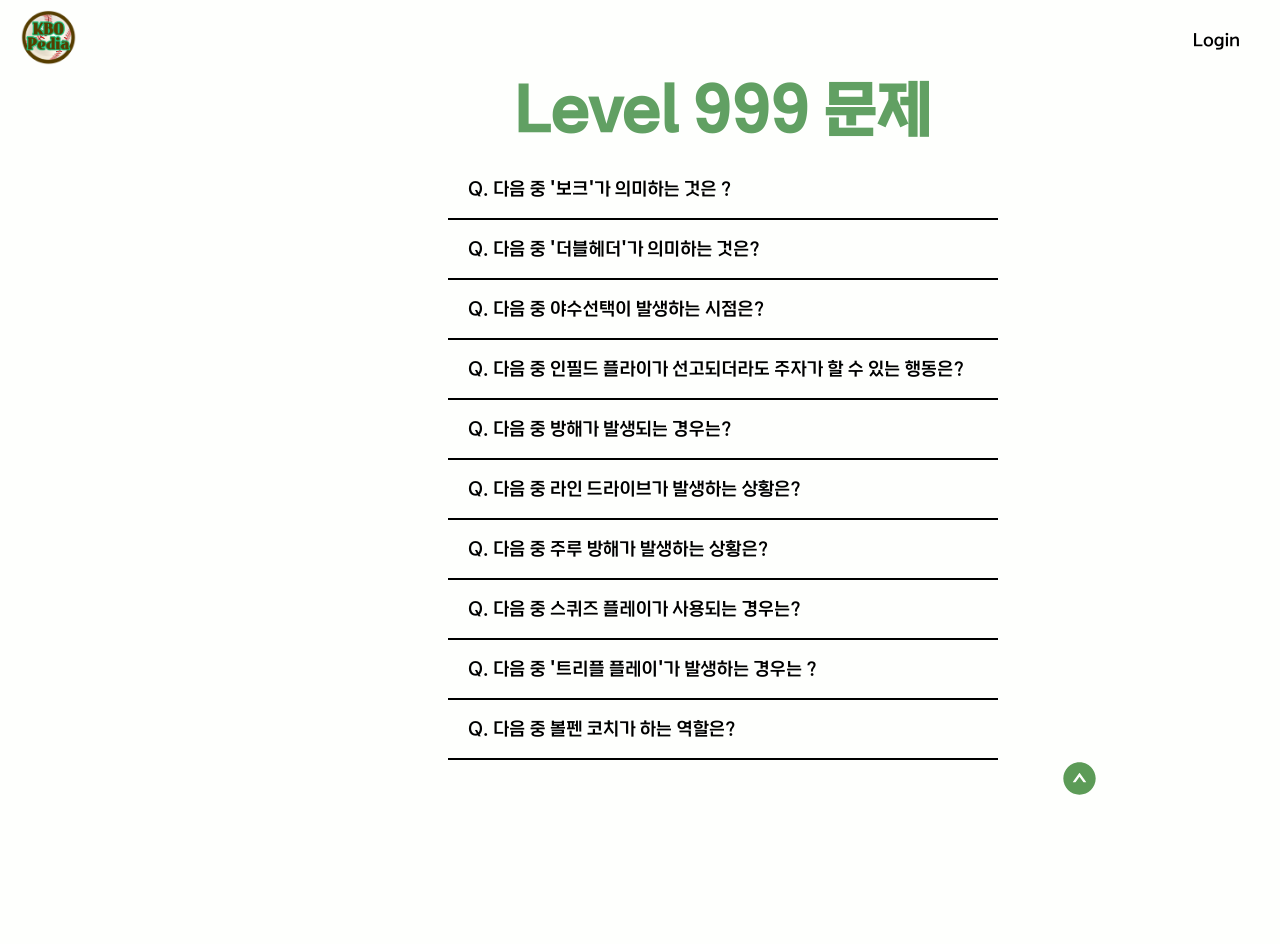
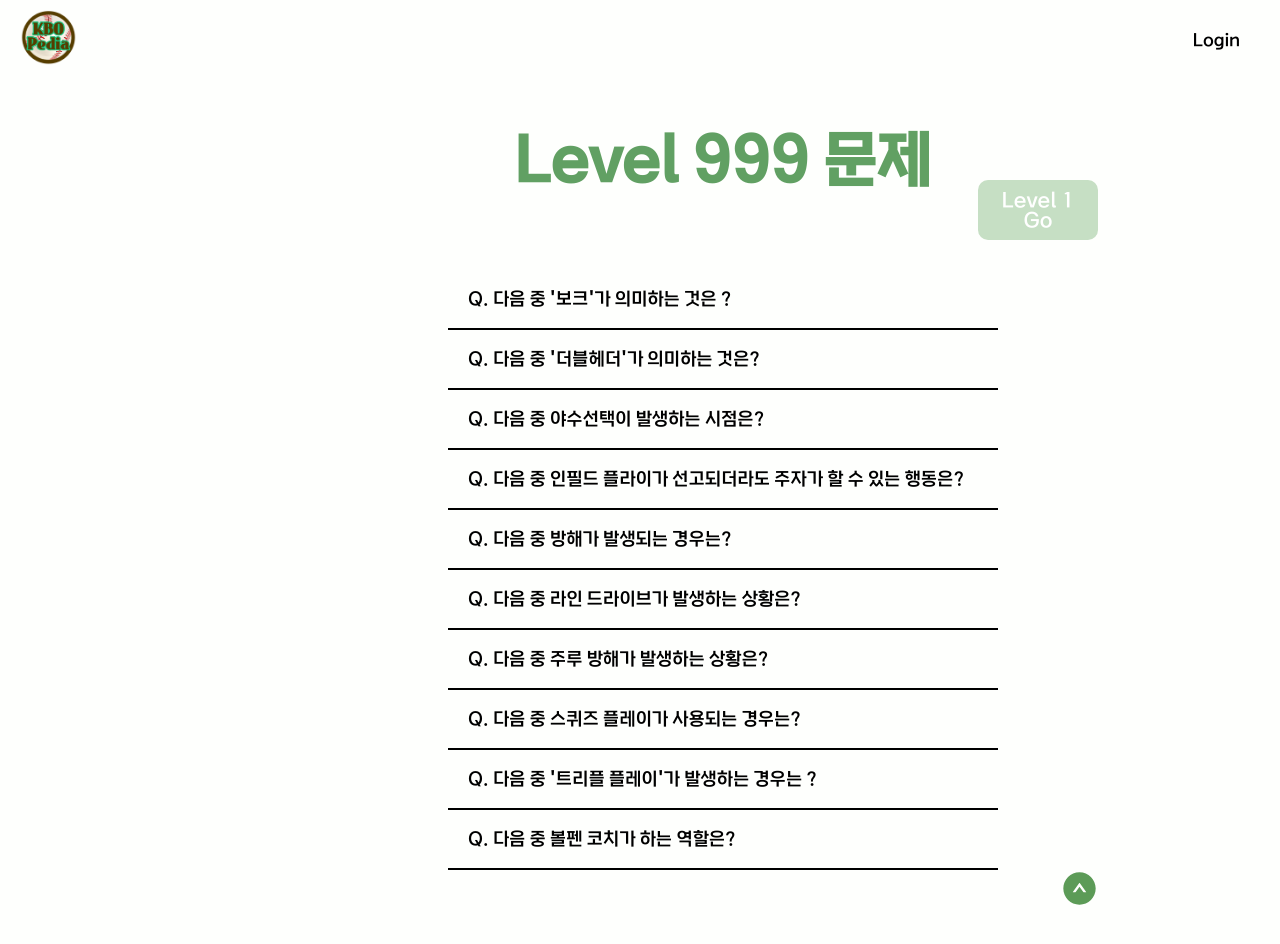
Before and after one commit to rnjsdpwls/Kbopedia, a React (Create React App) app in the folder KBO_FRONT/: page /quiz/deep in a window 1280 px wide. Before the commit the page ends 834 px from the top, so only its background shows below. Built offline with nearby package versions, Linux system fonts and the light colour scheme.

Commit message:
refactor: QuizList CSS 수정 및 레벨 이동 기능  추가

```diff
--- a/KBO_FRONT/src/components/pages/Quiz/QuizList.tsx
+++ b/KBO_FRONT/src/components/pages/Quiz/QuizList.tsx
@@ -1,5 +1,5 @@
 import React, { useState, useEffect } from 'react';
-import { QuizListContainer, QuizTitle, QuizLeveltitle,BtnMoveTop } from './StyleQuizList';
+import { QuizListContainer, QuizTitle, QuizLevel, QuizLeveltitle, QuizCompleted, BtnMoveTop } from './StyleQuizList';
 import QuizDummy from '../../../db/quizData.json';
 import { Link } from 'react-router-dom';
 import { AiFillUpCircle } from "react-icons/ai";
@@ -21,38 +21,50 @@ export default function QuizList({ level }: QuizPageProps) {
     window.scrollTo({ top: 0, behavior: 'smooth' });
   };
 
+
   const [completedQuizzes, setCompletedQuizzes] = useState<number[]>([]);
 
   useEffect(() => {
-    // 컴포넌트가 처음 렌더링될 때 완료된 퀴즈 목록을 확인하고 상태를 설정
     const savedCompletedQuizzes = localStorage.getItem('completedQuizzes');
     if (savedCompletedQuizzes) {
       setCompletedQuizzes(JSON.parse(savedCompletedQuizzes));
     }
-  }, []); // 빈 배열을 전달하여 컴포넌트가 처음 렌더링될 때 한 번만 실행
+  }, []);
 
-  // 퀴즈 목록을 가져올 때 완료 상태를 고려하여 퀴즈 목록을 가져옴
   const quizzes = QuizDummy[level].map((quiz: QuizData) => ({
     ...quiz,
     completed: completedQuizzes.includes(quiz.id),
   }));
 
+  const oppositeLevelText = level === 'quizbasic' ? 'Level 999' : 'Level 1';
+  const oppositeLevelPath = level === 'quizbasic' ? 'deep' : 'basic';
   const levelText = level === 'quizbasic' ? 'Level 1' : 'Level 999';
+
 
   return (
     <QuizListContainer>
       <QuizLeveltitle>{levelText} 문제 </QuizLeveltitle>
+
+      <Link to={`/quiz/${oppositeLevelPath}`}>
+        <QuizLevel>
+          {oppositeLevelText}<br/> Go
+        </QuizLevel>
+      </Link>
+
       {quizzes.map((quiz: QuizData) => (
         <div key={quiz.id}>
           <Link to={`/Quiz/${quiz.id}`}>
             <QuizTitle>
               {quiz.question}
-              {quiz.completed && <span style={{ marginLeft: '10px', color: '#A64D4D' }}>완료</span>}
+              {quiz.completed && <QuizCompleted>완료</QuizCompleted>}
             </QuizTitle>
           </Link>
         </div>
       ))}
+
       <BtnMoveTop onClick={MoveToTop}><AiFillUpCircle /></BtnMoveTop>
+
+
     </QuizListContainer>
   );
 }
--- a/KBO_FRONT/src/components/pages/Quiz/StyleQuizList.ts
+++ b/KBO_FRONT/src/components/pages/Quiz/StyleQuizList.ts
@@ -1,18 +1,14 @@
 import styled from "styled-components";
 
+
+
+//QuizPage_Style
 export const QuizContainer = styled.div`
   text-align: center;
   justify-content: center;
   margin-top:150px;
 `;
 
-export const QuizListContainer = styled.div`
-justify-content: center;
-align-items: center;
-position: absolute;
-top: 10%;
-left: 35%;
-`;
 
 export const QuizMainTitle = styled.div`
   display: flex;
@@ -50,6 +46,16 @@ export const QuizLevelBut = styled.button`
 `;
 
 
+
+//QuizList_Style
+export const QuizListContainer = styled.div`
+justify-content: center;
+align-items: center;
+position: absolute;
+top: 10%;
+left: 35%;
+`;
+
 export const QuizLeveltitle = styled.div`
 
   border-radius: 10px;
@@ -58,7 +64,7 @@ export const QuizLeveltitle = styled.div`
   font-size: 60px;
   font-weight: 600;
   color: #61a063;
-  margin-top: -20px;
+  margin-top: 30px;
   margin-left: 50px;
   display: flex;
   align-items: center;
@@ -66,6 +72,18 @@ export const QuizLeveltitle = styled.div`
 
 `;
 
+export const QuizLevel = styled.button`
+  float: right;
+  position: relative;
+  top: -30px;
+  left: 100px;
+  width: 120px;
+  height: 60px;
+  color: white;
+  font-size: 20px;
+  border-radius: 10px;
+  background-color: #c6dfc4;
+`;
 
 export const QuizTitle = styled.div`
   display: flex;
@@ -78,6 +96,10 @@ export const QuizTitle = styled.div`
 
 `;
 
+export const QuizCompleted = styled.p`
+margin-left: 20px;
+color: #A64D4D;
+`
 
 export const QuizLevelContainer = styled.div`
   display: flex;
```
